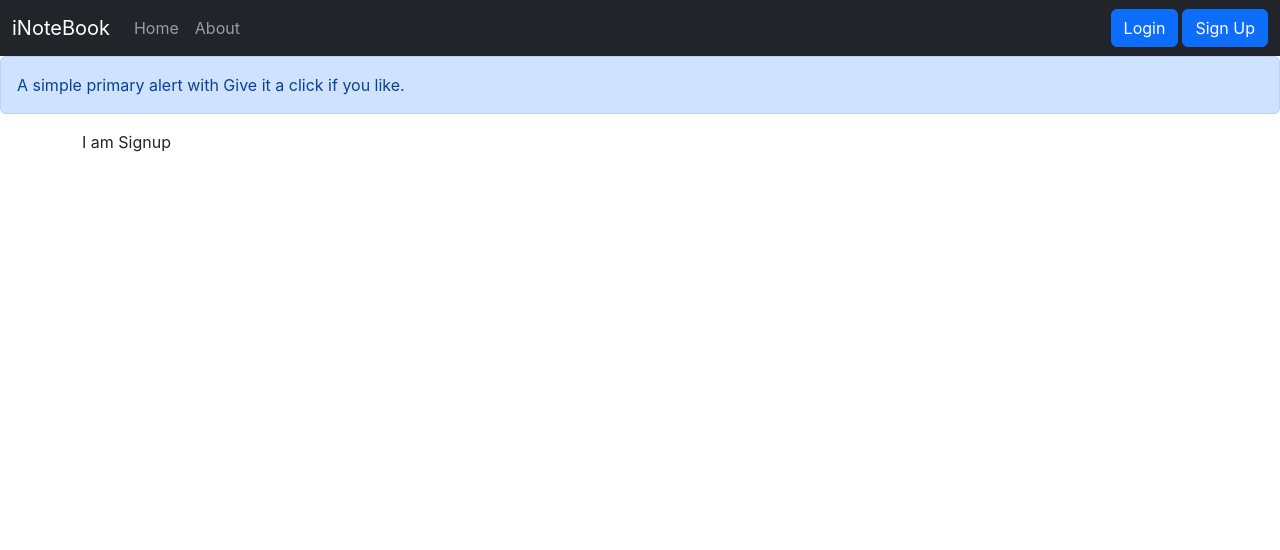
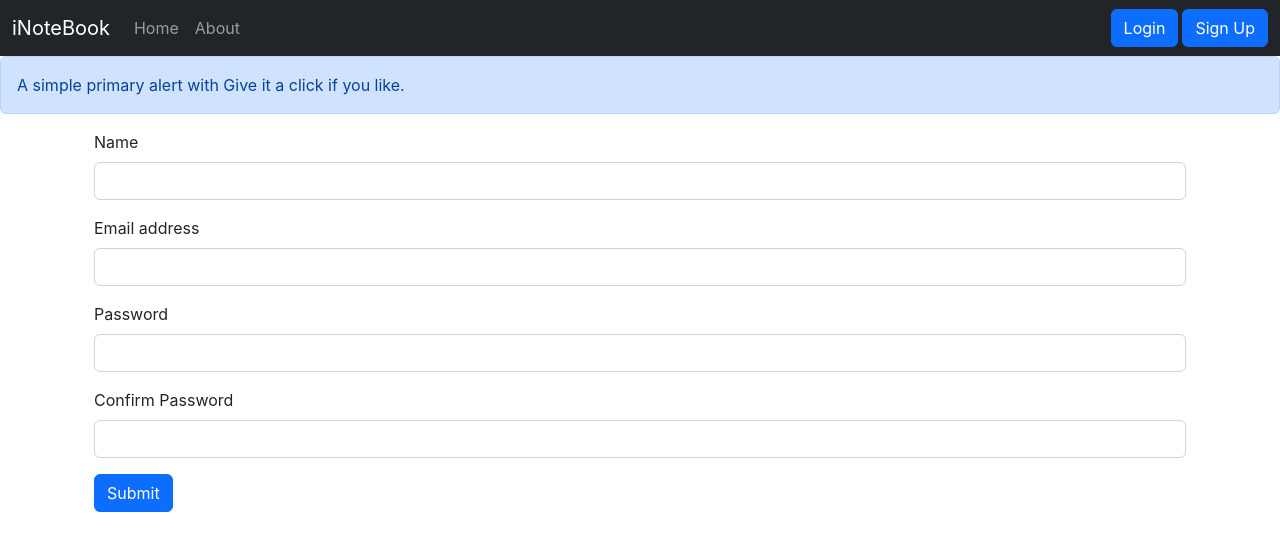
Before and after one commit to anshikaagrawal29/inotebooks, a React (Create React App) app: page /signup in a window 1280 px wide. Shown: the top 550 px of the page. Built offline with nearby package versions, Linux system fonts and the light colour scheme; the HTML template or start-up script is replaced by a standard one.

Commit message:
Added Signup Functionality

```diff
--- a/src/Component/Signup.js
+++ b/src/Component/Signup.js
@@ -1,9 +1,69 @@
-import React from 'react'
+import React, {useState} from 'react'
+import { useNavigate } from 'react-router-dom';
 
 const Signup = () => {
+  const[credentials, setCredentials] = useState({
+    name: "",
+    email : "",
+    password : "",
+    cpassword : ""
+});
+
+let navigate = useNavigate();
+const onChange = (e) => {
+
+    setCredentials({...credentials, [e.target.name] : e.target.value});
+}
+
+const handleSubmit = async (e) => {
+        //Use this to prevent load of form
+        e.preventDefault();
+        const {name,email, password} = credentials;
+        //fetch loogin user details
+       const response = await fetch("http://localhost:5005/api/auth/createUser", {
+            method: 'POST',
+            headers : {
+                    'Content-Type' : 'application/json'
+            },
+            body : JSON.stringify({name, email, password})
+        });
+        const json = await response.json();
+        console.log(json);
+        if(json.success)
+        {
+            //storing in local storage
+            localStorage.setItem('token' , json.authtoken);
+            //redirect
+            navigate('/')
+
+        }
+        else{
+                alert("Invalid Credentials");
+        }
+
+}
   return (
-    <div>
-        <div>I am Signup</div>
+
+    <div className="container">
+        <form onSubmit={handleSubmit}>
+          <div className="mb-3">
+            <label htmlFor="name" className="form-label">Name</label>
+            <input type="text" className="form-control" name="name" onChange={onChange} id="name" aria-describedby="emailHelp"/>
+          </div>
+          <div className="mb-3">
+            <label htmlFor="email" className="form-label">Email address</label>
+            <input type="email" name="email" className="form-control" id="email" onChange={onChange} aria-describedby="emailHelp"/>
+          </div>
+          <div className="mb-3">
+            <label htmlFor="password" className="form-label">Password</label>
+            <input type="password" name="password" minLength={5} required className="form-control" onChange={onChange} id="password"/>
+          </div>
+          <div className="mb-3">
+            <label htmlFor="cpassword" className="form-label">Confirm Password</label>
+            <input type="password" name="cpassword" minLength={5} required className="form-control" onChange={onChange} id="cpassword"/>
+          </div>
+          <button type="submit" className="btn btn-primary">Submit</button>
+        </form>
     </div>
   )
 }
```
Also changed, not shown: 1 other file (tests, documents, lock files or other folders).
